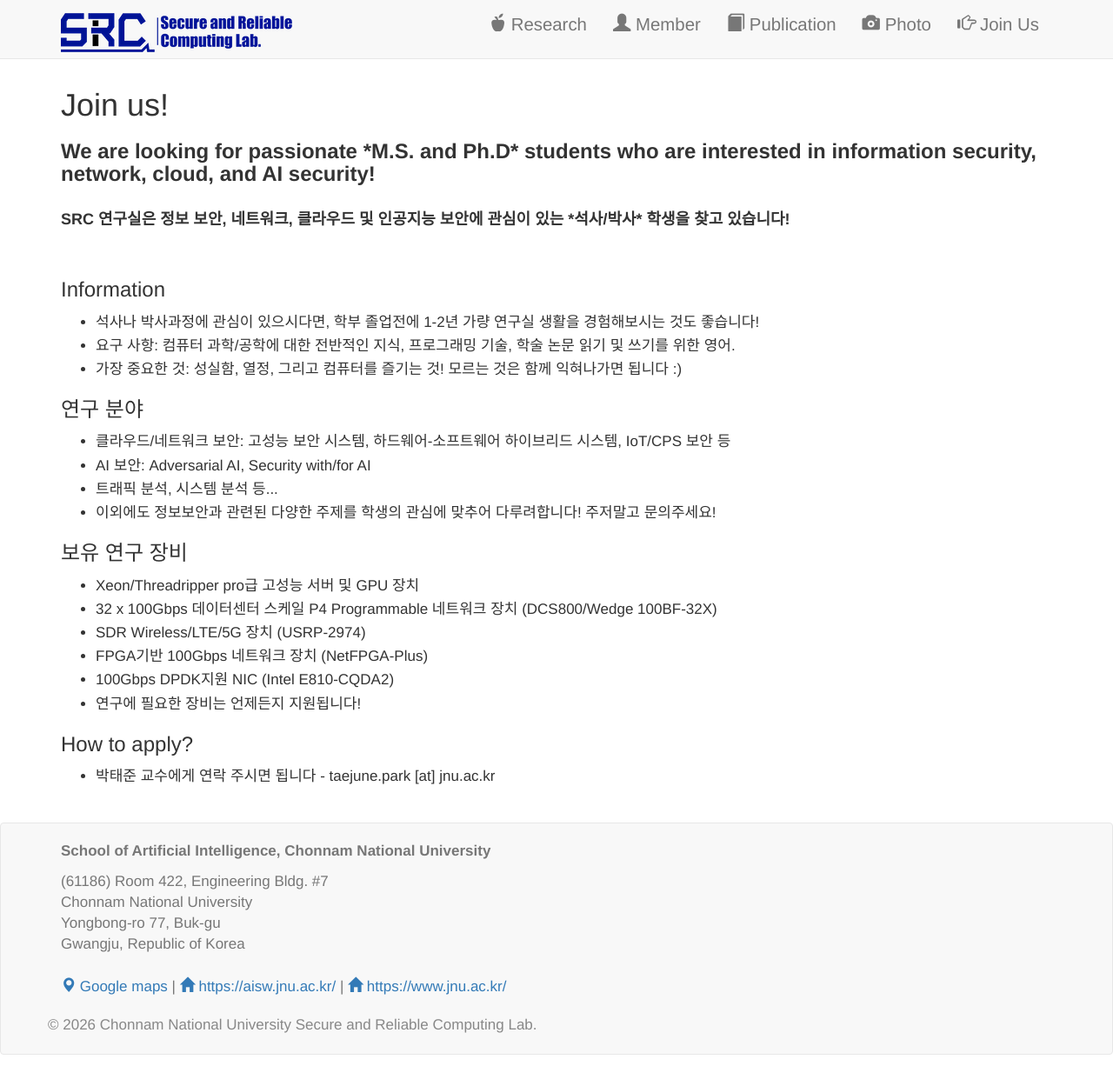
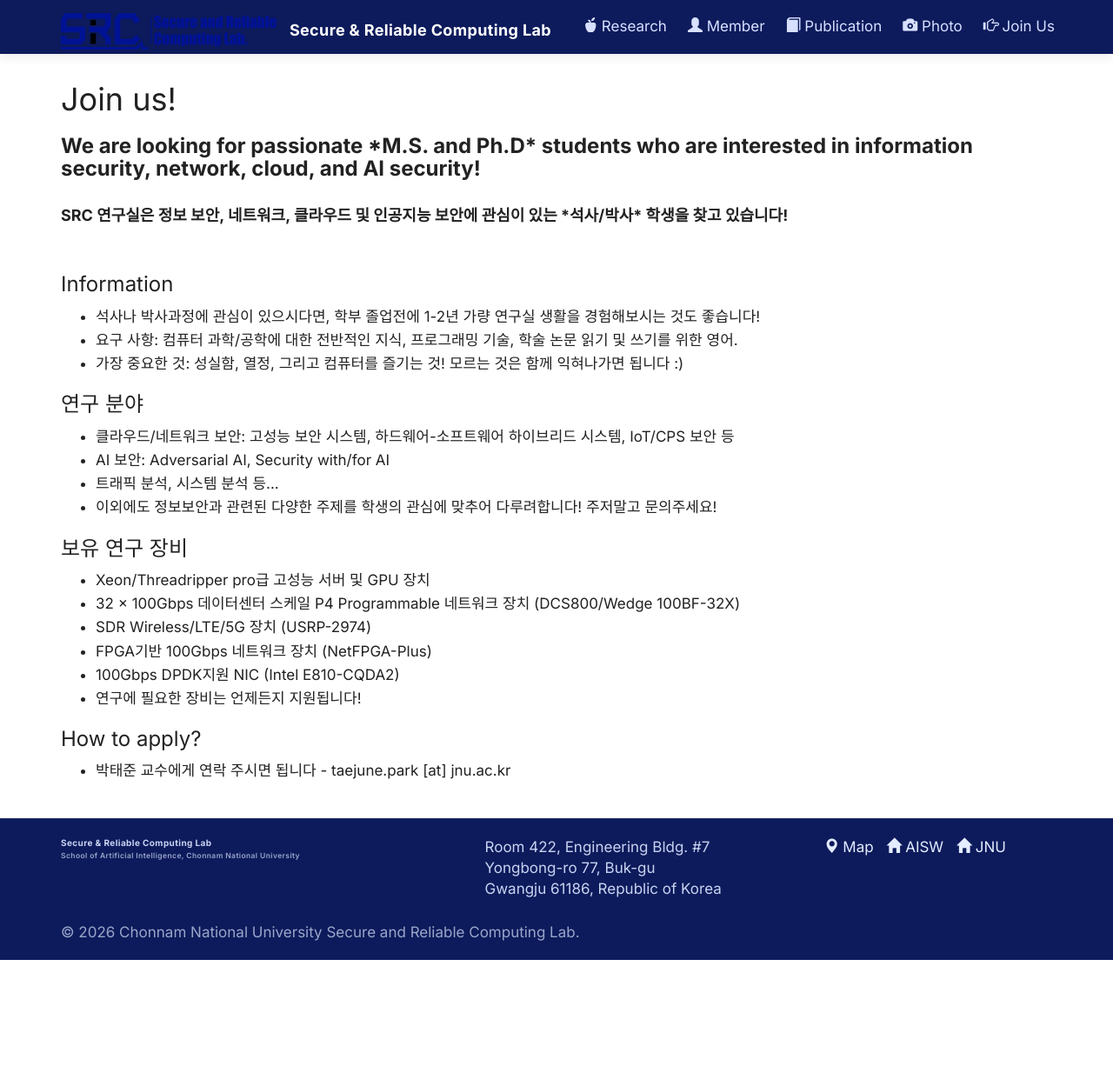
Before and after one commit to src-jnu/src-jnu.github.io, a Jekyll site: the page built from pages/joinus.html, in a window 1280 px wide. Shown: the whole page at 87% size. Built offline with Jekyll 4.4.1, drawn with Linux system fonts in a browser that asks for light colours; nearby versions of some CDN libraries; a style sheet for code colours, icons or effects is not loaded; after the commit the page ends 1104 px from its top, so only the background shows below that.

Commit message:
1
Co-authored-by: Copilot <copilot@github.com>

```diff
--- a/_includes/footer.html
+++ b/_includes/footer.html
@@ -1,36 +1,32 @@
-<footer class="site-footer navbar navbar-default">
-
+<footer class="site-footer">
     <div class="container">
-
-        <div class="address">
-            <div class="row" style="line-height: 1.6;">
-                <div class="col-md-10">
-                    <address>
-                        <strong> School of Artificial Intelligence, Chonnam National University </strong><br>
-                        <p></p>
-
-                        (61186) Room 422, Engineering Bldg. #7 <br>
-                        Chonnam National University <br>
-                        Yongbong-ro 77, Buk-gu  <br>
-                        Gwangju, Republic of Korea <br>
-                        <!-- <abbr title="Email">E:</abbr> <a href="mailto:#"></a>taejune.park /*at*/ jnu.ac.kr</a> <br> -->
-
-                        <br>
-                        <a href="https://www.google.com/maps/place/Engineering+Building+7+-+Chonnam+National+University/@35.1779548,126.9092847,17z/data=!4m14!1m8!3m7!1s0x0:0x0!2zMzXCsDEwJzQxLjkiTiAxMjbCsDU0JzMzLjAiRQ!3b1!7e2!8m2!3d35.1782926!4d126.9091583!3m4!1s0x35718dfa58242595:0x2e9a0cdc19cbe10!8m2!3d35.1782499!4d126.9092845" target="_blank">
-                        <span class="glyphicon glyphicon-map-marker" aria-hidden="true"></span> Google maps</a> |
-                        <a href="https://aisw.jnu.ac.kr/" target="_blank"><span class="glyphicon glyphicon-home" aria-hidden="true"></span> https://aisw.jnu.ac.kr/ </a> |
-                        <a href="https://www.jnu.ac.kr/" target="_blank"><span class="glyphicon glyphicon-home" aria-hidden="true"></span> https://www.jnu.ac.kr/ </a> <br>
-                        <!--<abbr title="Phone">P:</abbr> (123) 456-7890-->
-                    </address>
-
-                </div>
-                <col-md-2>
-                </col-md-2>
+        <div class="row">
+            <div class="col-sm-5 footer-brand">
+                <strong>Secure & Reliable Computing Lab</strong><br>
+                <small>School of Artificial Intelligence, Chonnam National University</small>
+            </div>
+            <div class="col-sm-4 contact-section">
+                <p>
+                    Room 422, Engineering Bldg. #7<br>
+                    Yongbong-ro 77, Buk-gu<br>
+                    Gwangju 61186, Republic of Korea
+                </p>
+            </div>
+            <div class="col-sm-3">
+                <ul class="footer-links">
+                    <li><a href="https://www.google.com/maps/place/Engineering+Building+7+-+Chonnam+National+University/@35.1779548,126.9092847,17z" target="_blank" rel="noopener">
+                        <span class="glyphicon glyphicon-map-marker" aria-hidden="true"></span> Map</a></li>
+                    <li><a href="https://aisw.jnu.ac.kr/" target="_blank" rel="noopener">
+                        <span class="glyphicon glyphicon-home" aria-hidden="true"></span> AISW</a></li>
+                    <li><a href="https://www.jnu.ac.kr/" target="_blank" rel="noopener">
+                        <span class="glyphicon glyphicon-home" aria-hidden="true"></span> JNU</a></li>
+                </ul>
             </div>
         </div>
-
-        <div class="copyright row">
+        <div class="row">
+            <div class="col-xs-12 footer-note" style="padding-top:15px;">
                 &copy; 2026 Chonnam National University Secure and Reliable Computing Lab.
+            </div>
         </div>
     </div>
 </footer>
--- a/_includes/head.html
+++ b/_includes/head.html
@@ -4,30 +4,113 @@
     <meta name="viewport" content="width=device-width, initial-scale=1">
 
     <link rel="icon" type="image/png" href="/image/src/logo_favicon.ico">
-    <title> {{ site.title }} </title>
+    <title>{{ site.title }}</title>
 
     {% if page.excerpt or site.github.project_tagline %}
     <meta name="description" content="{% if page.excerpt %}{{ page.excerpt | strip_html | strip_newlines | truncate: 160 }}{% else %}{{ site.github.project_tagline }}{% endif %}">
     {% endif %}
 
-    <!-- CDN for latest core CSS (compiled and minified) -->
+    <link rel="preconnect" href="https://fonts.googleapis.com">
+    <link rel="preconnect" href="https://fonts.gstatic.com" crossorigin>
+    <link href="https://fonts.googleapis.com/css2?family=Inter:wght@400;500;600;700&display=swap" rel="stylesheet">
+
     <link rel="stylesheet"
           href="https://maxcdn.bootstrapcdn.com/bootstrap/3.3.6/css/bootstrap.min.css">
     <link rel="stylesheet"
           href="/pages/main.css?v={{ site.time | date: '%s' }}" />
 
-    <!-- HTML5 shim and Respond.js for IE8 support of HTML5 elements and media queries -->
-    <!-- WARNING: Respond.js doesn't work if you view the page via file:// -->
-    <!--[if lt IE 9]>
-         <script src="https://oss.maxcdn.com/html5shiv/3.7.2/html5shiv.min.js"></script>
-         <script src="https://oss.maxcdn.com/respond/1.4.2/respond.min.js"></script>
-         <![endif]-->
+    <style>
+        body {
+            font-family: 'Inter', system-ui, -apple-system, BlinkMacSystemFont, 'Segoe UI', sans-serif;
+            color: #222;
+        }
 
-    <!-- Octicons -->
-    <link rel="stylesheet" href="https://cdnjs.cloudflare.com/ajax/libs/octicons/3.3.0/octicons.css">
+        .navbar-default {
+            background-color: #0d1b5c;
+            border-color: transparent;
+            min-height: 62px;
+            box-shadow: 0 4px 12px rgba(0, 0, 0, 0.08);
+        }
+
+        .navbar-default .navbar-brand {
+            color: #ffffff;
+            font-weight: 700;
+            letter-spacing: 0.02em;
+        }
+
+        .navbar-default .navbar-brand:hover,
+        .navbar-default .navbar-nav>li>a:hover {
+            color: #fbfcff;
+        }
+
+        .navbar-default .navbar-nav>li>a {
+            color: #d7e0ff;
+            padding: 20px 12px;
+        }
+
+        .navbar-default .navbar-toggle {
+            border-color: rgba(255, 255, 255, 0.25);
+        }
+
+        .navbar-default .icon-bar {
+            background-color: #ffffff;
+        }
+
+        .site-footer {
+            background-color: #0d1b5c;
+            color: #c8d3f1;
+            border-top: 1px solid rgba(255, 255, 255, 0.08);
+        }
+
+        .site-footer a {
+            color: #e4ecff;
+            text-decoration: none;
+        }
+
+        .site-footer a:hover {
+            color: #ffffff;
+            text-decoration: underline;
+        }
+
+        .site-footer .footer-links {
+            list-style: none;
+            padding-left: 0;
+            margin-bottom: 0;
+        }
+
+        .site-footer .footer-links li {
+            display: inline-block;
+            margin-right: 1rem;
+        }
+
+        .site-footer .footer-links li:last-child {
+            margin-right: 0;
+        }
+
+        .site-footer .footer-brand {
+            margin-bottom: 14px;
+            font-size: 1rem;
+            font-weight: 600;
+            letter-spacing: 0.04em;
+        }
+
+        .site-footer small,
+        .site-footer .footer-note {
+            color: #9aa5c9;
+        }
+
+        @media (max-width: 767px) {
+            .navbar-default .navbar-nav>li>a {
+                padding: 15px 10px;
+            }
+
+            .site-footer .footer-links li {
+                display: block;
+                margin-bottom: 0.75rem;
+            }
+        }
+    </style>
 
     <link rel="canonical" href="{{ page.url | replace:'index.html','' | prepend: site.baseurl | prepend: site.github.url }}">
     <link rel="alternate" type="application/rss+xml" title="{{ site.github.project_title }}" href="{{ "/feed.xml" | prepend: site.baseurl | prepend: site.github.url }}">
-
-
 </head>
--- a/_includes/header.html
+++ b/_includes/header.html
@@ -1,24 +1,25 @@
 <nav class="navbar navbar-default navbar-static-top">
     <div class="container">
-        <div class="navbar-header" style="height:50pt">
-            <button type="button" class="navbar-toggle collapsed" data-toggle="collapse" data-target="#navbar" aria-expanded="false" aria-controls="navbar">
+        <div class="navbar-header">
+            <button type="button" class="navbar-toggle collapsed" data-toggle="collapse" data-target="#navbar"
+                    aria-expanded="false" aria-controls="navbar">
                 <span class="sr-only">Toggle navigation</span>
                 <span class="icon-bar"></span>
                 <span class="icon-bar"></span>
                 <span class="icon-bar"></span>
             </button>
-            <!-- <a class="navbar-brand" href="/" style="font-size: large;"><span class="glyphicon glyphicon-home" aria-hidden="true"></span> SRC Lab. </a> -->
-            <a class="navbar-brand" href="/" style="font-size: larger;"><img src="/image/src/logo_width_small.png" width="100%"> </a>
+            <a class="navbar-brand" href="/">
+                <img src="/image/src/logo_width_small.png" alt="{{ site.title }} logo" style="max-height:42px; display:inline-block; margin-right:10px;">
+                Secure & Reliable Computing Lab
+            </a>
         </div>
-        <div id="navbar" class="collapse navbar-collapse" style="font-size:larger;">
-            <ul class="nav navbar-nav pull-right">
-                <!-- <li><a href="/page/faculty.html"><span class="glyphicon glyphicon-education" aria-hidden="true"></span> Faculty </a></li> -->
-                <li><a href="/pages/research.html"><span class="glyphicon glyphicon-apple" aria-hidden="true"></span> Research </a></li>
-                <li><a href="/pages/people.html"><span class="glyphicon glyphicon-user" aria-hidden="true"></span> Member </a></li>
-                <li><a href="/pages/publication.html"><span class="glyphicon glyphicon-book" aria-hidden="true"></span> Publication </a></li>
-                <li><a href="/pages/photo.html"><span class="glyphicon glyphicon-camera" aria-hidden="true"></span> Photo </a></li>
-                <li><a href="/pages/joinus.html"><span class="glyphicon glyphicon-hand-right" aria-hidden="true"></span> Join Us </a></li>
-                <!-- <li><a href="/page/lecture.html"><span class="glyphicon glyphicon-pencil" aria-hidden="true"></span> Lecture </a></li> -->
+        <div id="navbar" class="collapse navbar-collapse">
+            <ul class="nav navbar-nav navbar-right">
+                <li><a href="/pages/research.html"><span class="glyphicon glyphicon-apple" aria-hidden="true"></span> Research</a></li>
+                <li><a href="/pages/people.html"><span class="glyphicon glyphicon-user" aria-hidden="true"></span> Member</a></li>
+                <li><a href="/pages/publication.html"><span class="glyphicon glyphicon-book" aria-hidden="true"></span> Publication</a></li>
+                <li><a href="/pages/photo.html"><span class="glyphicon glyphicon-camera" aria-hidden="true"></span> Photo</a></li>
+                <li><a href="/pages/joinus.html"><span class="glyphicon glyphicon-hand-right" aria-hidden="true"></span> Join Us</a></li>
             </ul>
         </div><!--/.nav-collapse -->
     </div>
```
